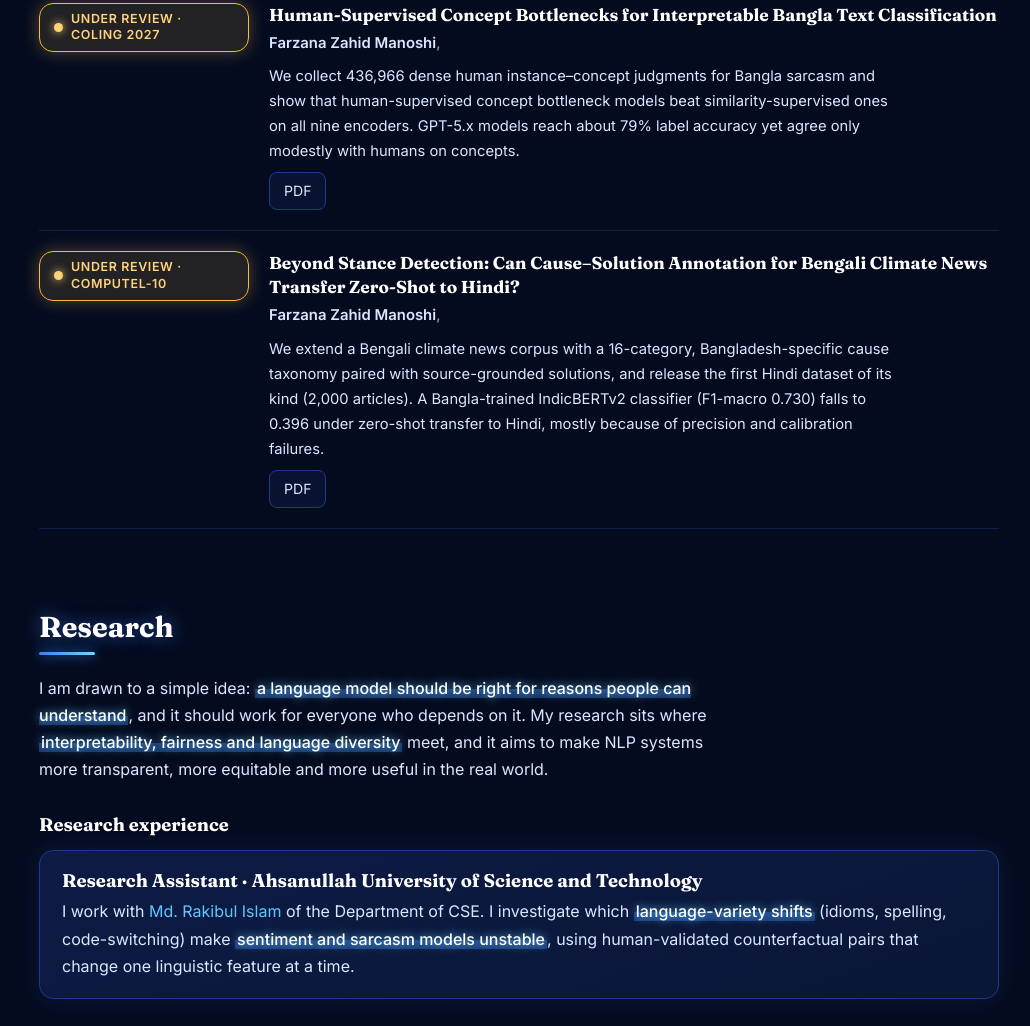
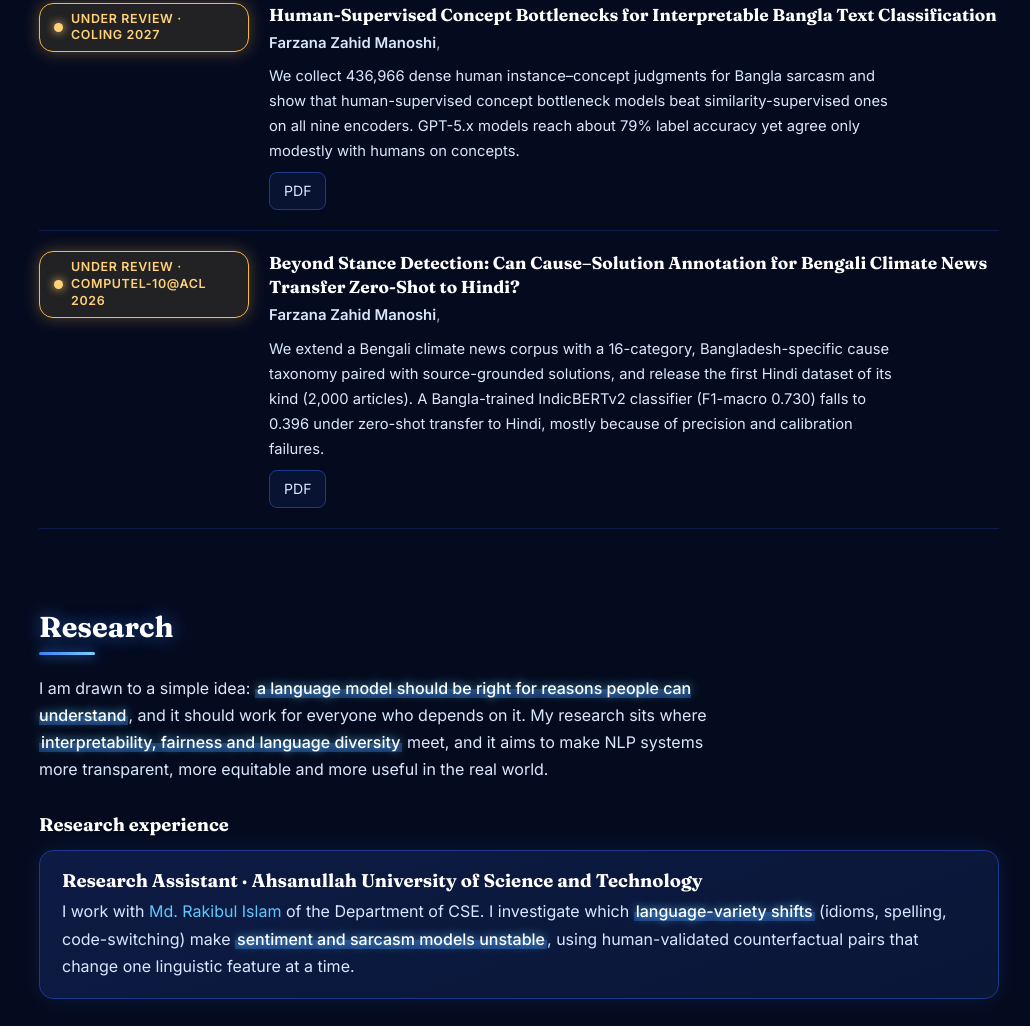
Before and after one commit to manoshi14/manoshi14.github.io, a plain HTML site: page index.html in a window 1280 px wide. Shown: the part 1965-2991 px from the top of the page, without its empty margins (121-1151 px from the left). Drawn offline with Linux system fonts and the light colour scheme.

Commit message:
Update publication status with conference details

```diff
--- a/index.html
+++ b/index.html
@@ -157,7 +157,7 @@ footer{max-width:1000px;margin:40px auto 0;padding:24px 20px 40px;border-top:1px
     </div>
   </article>
   <article class="pub">
-    <div><span class="badge b-rev">Under review · ComputEL-10</span></div>
+    <div><span class="badge b-rev">Under review · ComputEL-10@ACL 2026</span></div>
     <div>
       <p class="t">Beyond Stance Detection: Can Cause–Solution Annotation for Bengali Climate News Transfer Zero-Shot to Hindi?</p>
       <p class="a"><b>Farzana Zahid Manoshi</b>, <!-- add co-authors --></p>
```
